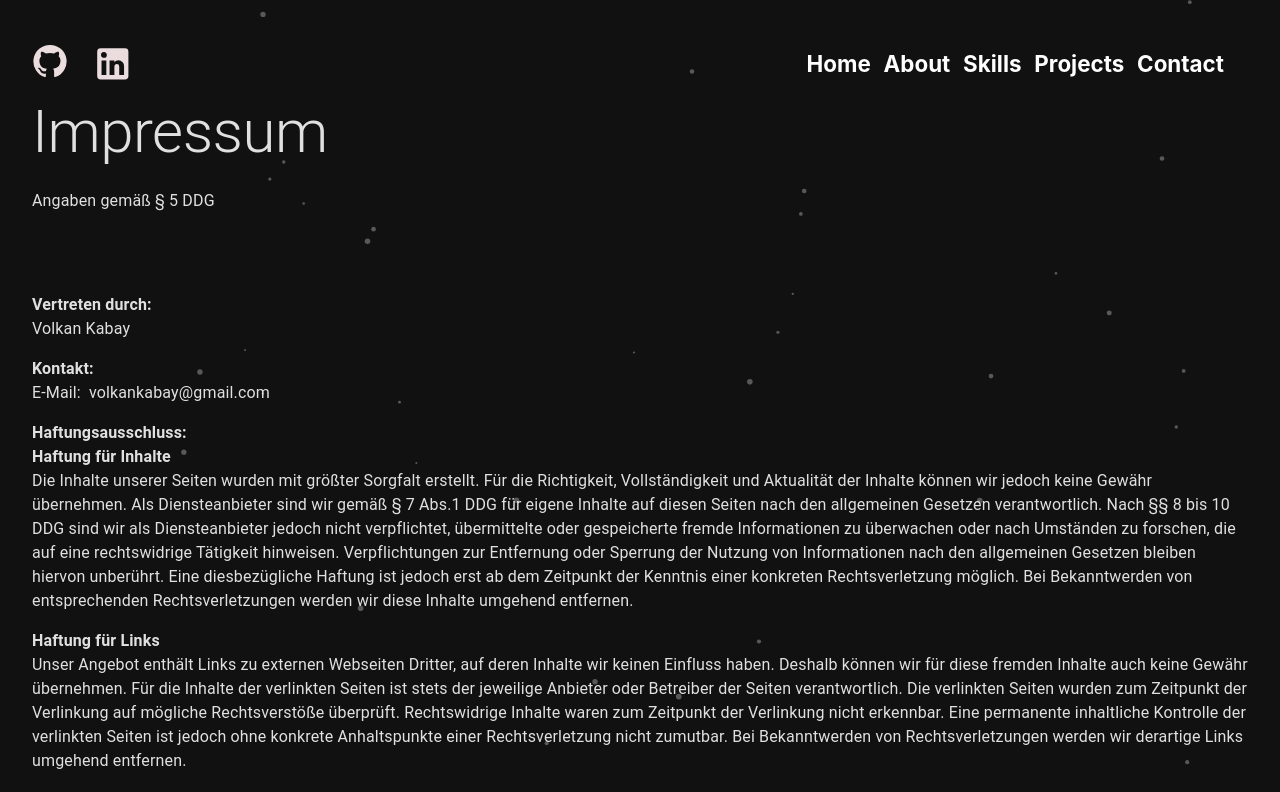
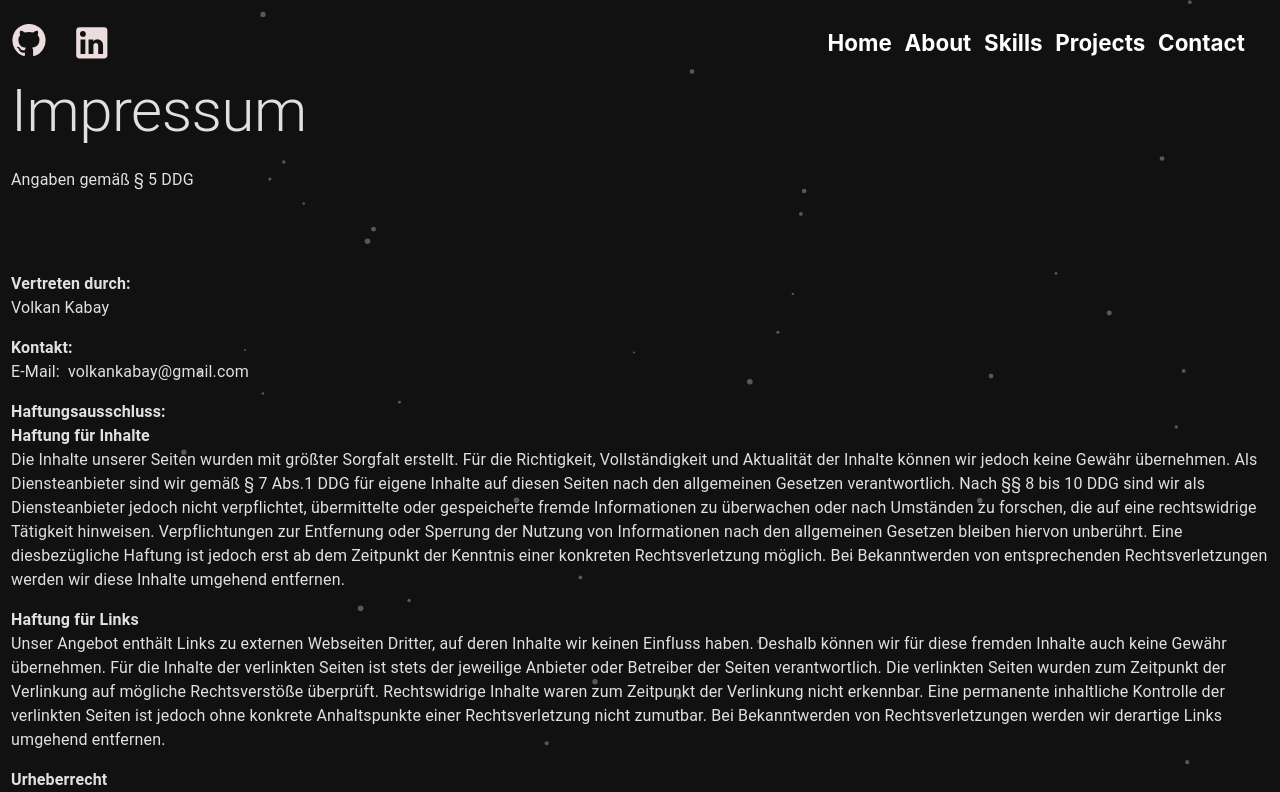
Before and after one commit to VolkanKabay/React-Portfolio, a React (Vite) app: page /impressum in a window 1280 px wide. Shown: the top 792 px of the page. Built offline with nearby package versions, Linux system fonts and the light colour scheme; no server answers; the database is empty.

Commit message:
replace by div

```diff
--- a/src/AnimatedWelcome.tsx
+++ b/src/AnimatedWelcome.tsx
@@ -1,4 +1,4 @@
-import { Box, useMediaQuery, useTheme } from "@mui/material";
+import { useMediaQuery, useTheme } from "@mui/material";
 import { motion } from "framer-motion";
 import Footer from "./Footer";
 import { Search } from "@mui/icons-material";
@@ -31,8 +31,8 @@ const AnimatedWelcome = () => {
   };
   return (
     <>
-      <Box
-        sx={{
+      <div
+        style={{
           display: "flex",
           flexDirection: isMobile ? "column" : "row",
           justifyContent: "space-between",
@@ -40,8 +40,8 @@ const AnimatedWelcome = () => {
           marginTop: isMobile ? "5%" : "10%",
         }}
       >
-        <Box
-          sx={{
+        <div
+          style={{
             display: "flex",
             flexDirection: "column",
             justifyContent: "start",
@@ -145,7 +145,7 @@ const AnimatedWelcome = () => {
               </motion.span>
             ))}
           </motion.h2>
-        </Box>
+        </div>
         <motion.img
           initial={{ opacity: 0, x: 100 }}
           animate={{ opacity: 1, x: 0 }}
@@ -162,7 +162,7 @@ const AnimatedWelcome = () => {
               "0px 0px 10px 0px  linear-gradient(to right, #414345, #232526)",
           }}
         />
-      </Box>
+      </div>
 
       <motion.button
         variants={buttonVariants}
@@ -188,16 +188,15 @@ const AnimatedWelcome = () => {
         }}
         className="animation-button"
       >
-        <Box
-          sx={{
+        <div
+          style={{
             display: "flex",
             justifyContent: "center",
             alignItems: "center",
-            gap: "0.5rem",
           }}
         >
           <Search /> Discover my work
-        </Box>
+        </div>
       </motion.button>
       <Footer />
     </>
--- a/src/Disclaimer.tsx
+++ b/src/Disclaimer.tsx
@@ -1,10 +1,15 @@
-import { Box, Typography, Link } from "@mui/material";
+import { Typography, Link } from "@mui/material";
 import NavigationBar from "./NavigationBar";
 import { Helmet } from "react-helmet-async";
 
 const Disclaimer = () => {
   return (
-    <Box className="impressum" p={3}>
+    <div
+      className="impressum"
+      style={{
+        padding: 3,
+      }}
+    >
       <Helmet>
         <meta name="robots" content="noindex, nofollow" />
         <title>Impressum</title>
@@ -105,7 +110,7 @@ const Disclaimer = () => {
         Falle der unverlangten Zusendung von Werbeinformationen, etwa durch
         Spam-Mails, vor.
       </Typography>
-    </Box>
+    </div>
   );
 };
 
```
